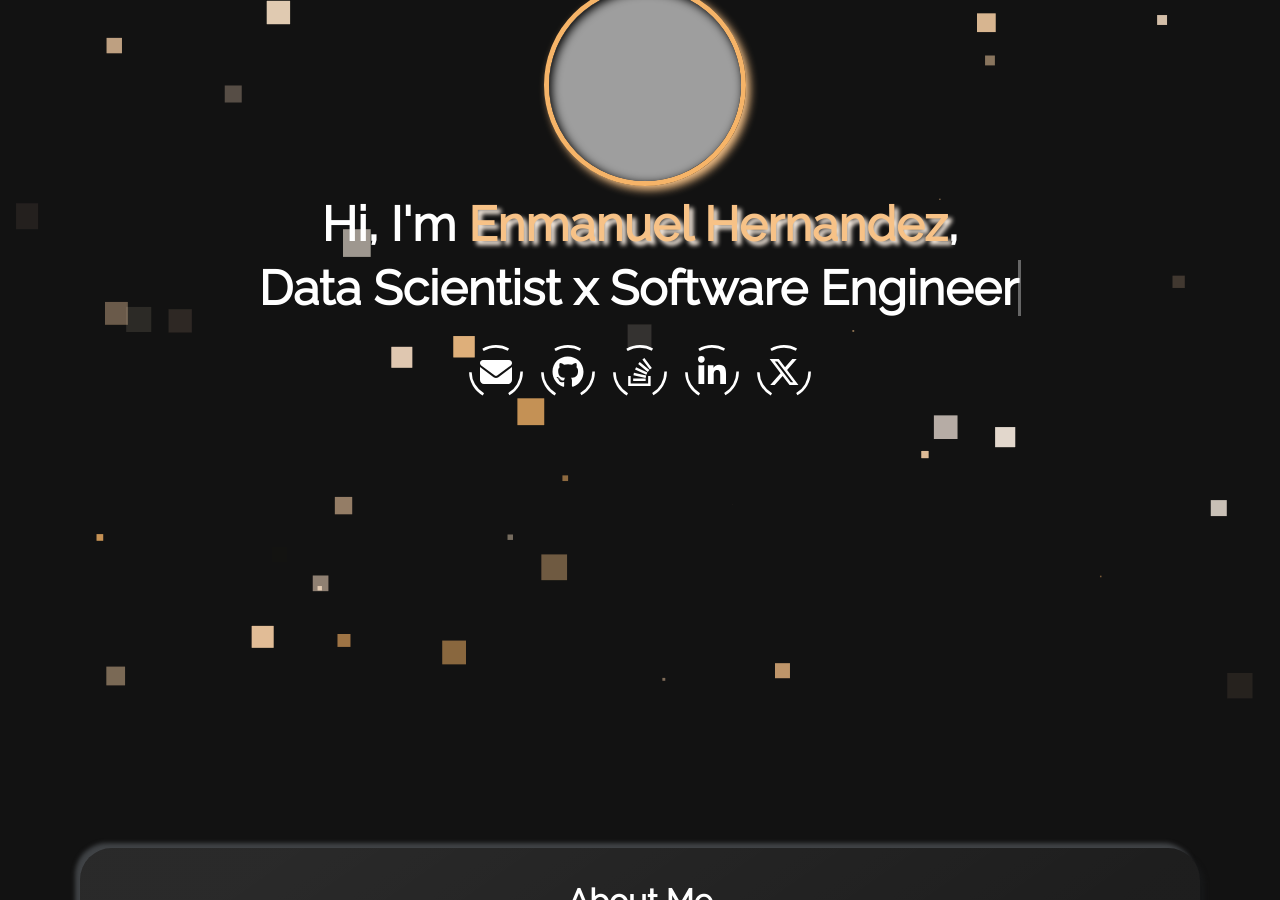
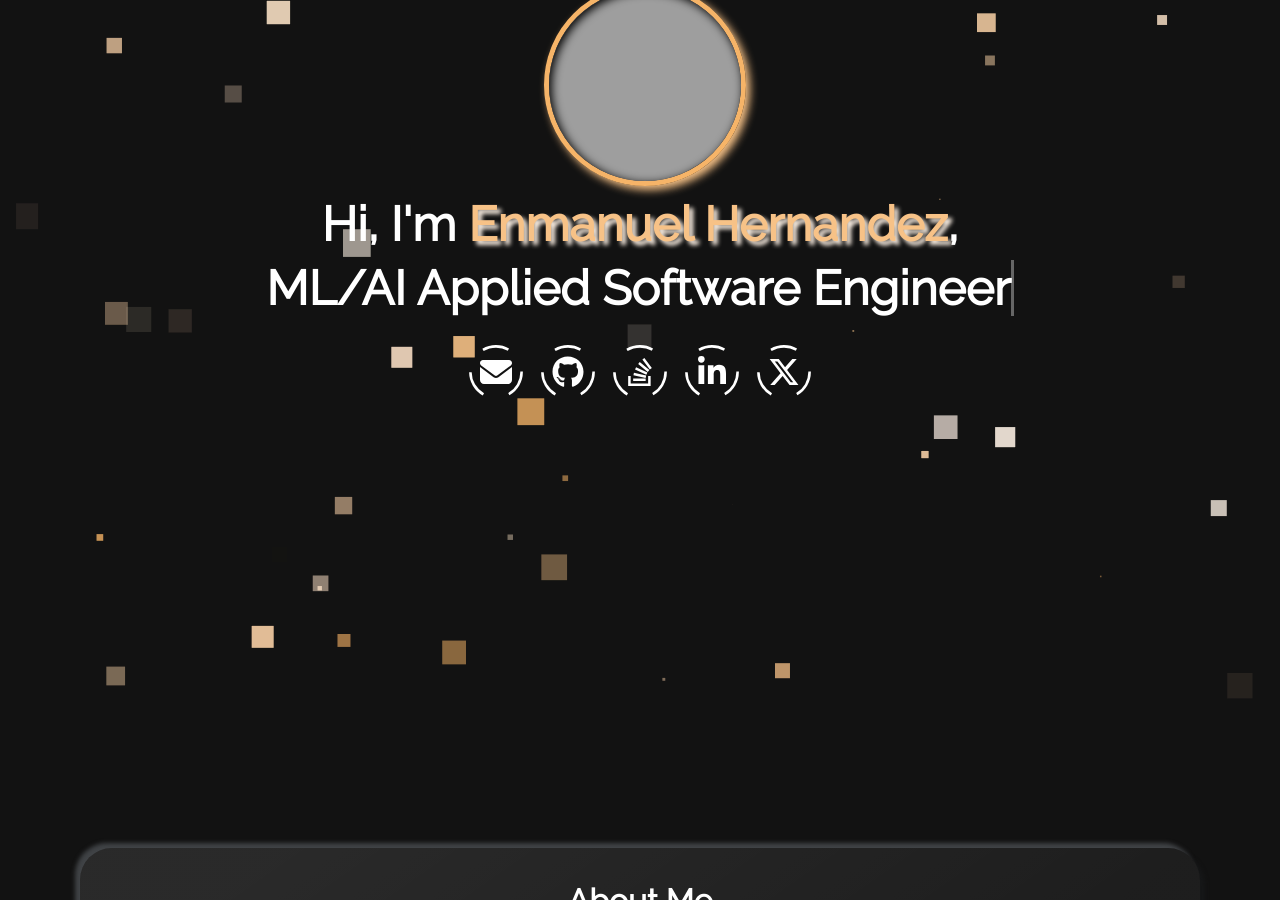
Before and after one commit to mannyzzle/enmanuel-hernandez, a Jekyll site: the page built from index.html, in a window 1280 px wide and 900 px high, scrolled down 212 px. Built offline with Jekyll 4.4.1, drawn with Linux system fonts in a browser that asks for light colours; some of the changed text lies outside the part shown; grey boxes are pictures that could not be loaded.

Commit message:
changes pls

```diff
--- a/_config.yml
+++ b/_config.yml
@@ -14,7 +14,7 @@
 username: Enmanuel Hernandez
 # typing_text: This will be typed before 'scroll down for more'.
 # > set this to your job title, e.g. Fullstack Developer
-typing_text: Data Scientist x Software Engineer
+typing_text: ML/AI Applied Software Engineer
 # profile_picture: This will be the picture shown with your name, size must be noted
 profile_picture: https://github.com/mannyzzle.png?size=192
 profile_picture_size: 192px
@@ -52,7 +52,7 @@
 # about_me_title: The will be displayed as the title in the About Me section
 about_me_title: About Me
 # about_me_description: This will be displayed under the title.
-about_me_description: hi, i'm enmanuel. a uc berkeley grad in data science & astrophysics. im a software engineer who works on backend systems that blend AI, scientific computing, cloud infra, and sometimes quantum tech (because why not).  use the command the following to order your delicious whole bean coffee ~ $ ssh terminal.shop
+about_me_description: hi, i'm enmanuel. AI/ML applied SWE working in data systems. berkeley data science + astrophysics. i build eval frameworks, agentic automation, cloud pipelines, and the analytics dashboards that turn all of it into decisions. use the command the following to order your delicious whole bean coffee ~ $ ssh terminal.shop
 
 
 
```
